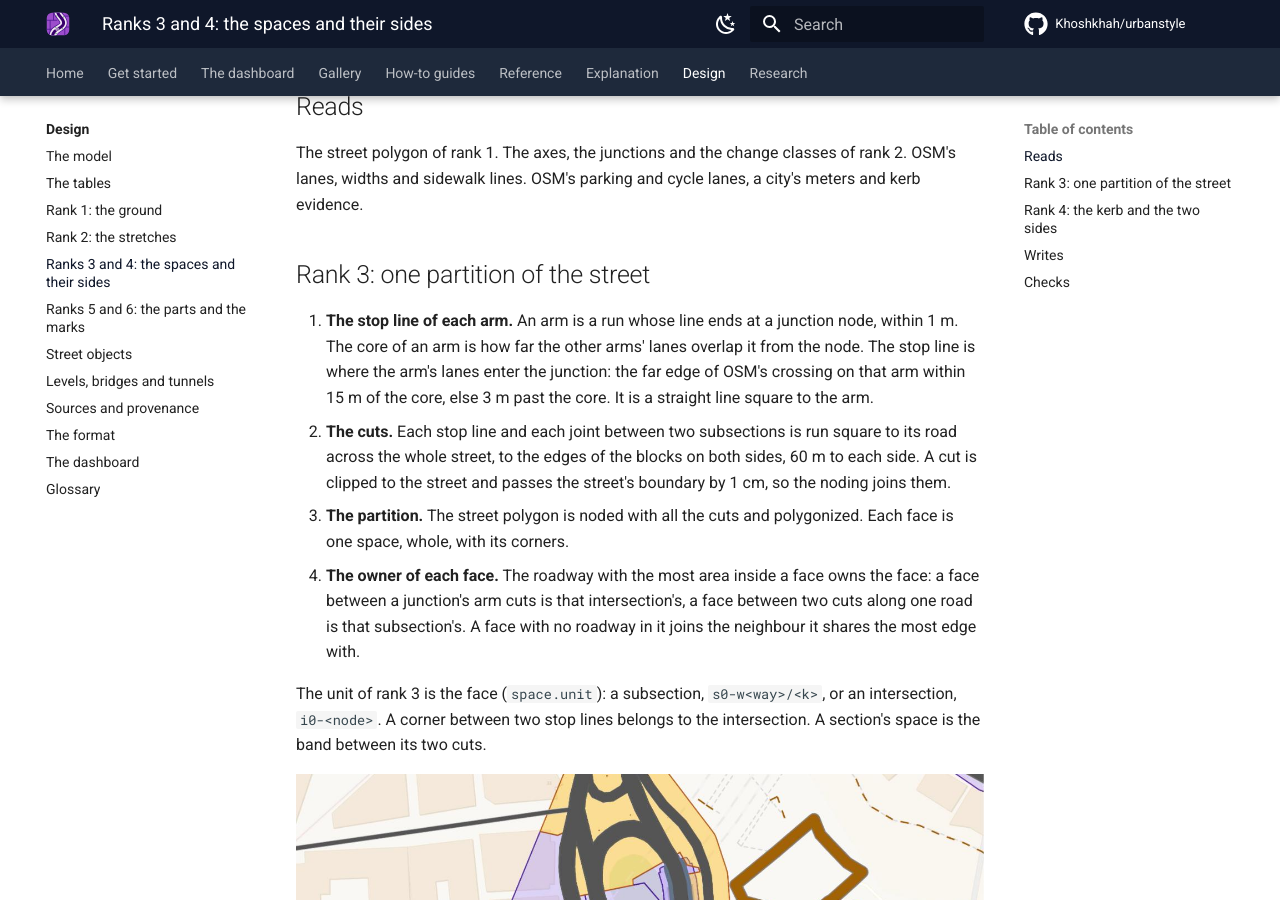
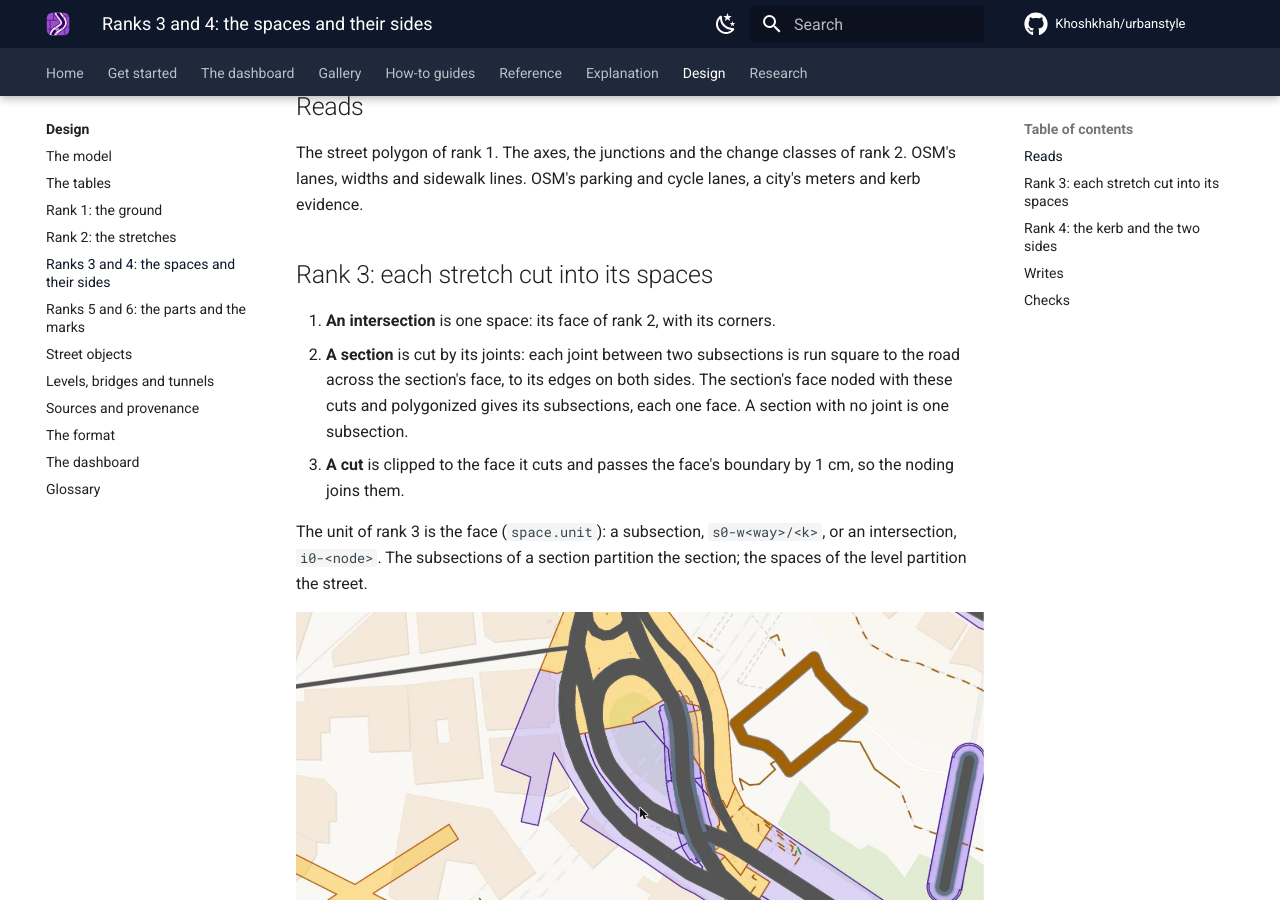
Before and after one commit to Khoshkhah/urbanstyle, an MkDocs documentation site: the page built from docs/design/spaces.md, in a window 1280 px wide and 900 px high, scrolled down 257 px. Built offline with MkDocs 1.6.1 and Material for MkDocs 9.7.7, drawn with Linux system fonts in a browser that asks for light colours; comment, search, counter and statistics services are not loaded.

Commit message:
The design: rank 2 cuts the street by the stop lines, rank 3 cuts each section by its joints
Co-Authored-By: Claude Fable 5.1 <noreply@anthropic.com>

```diff
--- a/docs/design/spaces.md
+++ b/docs/design/spaces.md
@@ -8,21 +8,16 @@ alone. Inside each space the kerb splits the driving side from the walking side.
 The street polygon of rank 1. The axes, the junctions and the change classes of rank 2. OSM's lanes, widths and sidewalk lines. OSM's
 parking and cycle lanes, a city's meters and kerb evidence.
 
-## Rank 3: one partition of the street
+## Rank 3: each stretch cut into its spaces
 
-1. **The stop line of each arm.** An arm is a run whose line ends at a junction node, within 1 m. The core of an arm is how far the
-   other arms' lanes overlap it from the node. The stop line is where the arm's lanes enter the junction: the far edge of OSM's
-   crossing on that arm within 15 m of the core, else 3 m past the core. It is a straight line square to the arm.
-2. **The cuts.** Each stop line and each joint between two subsections is run square to its road across the whole street, to the
-   edges of the blocks on both sides, 60 m to each side. A cut is clipped to the street and passes the street's boundary by 1 cm, so
-   the noding joins them.
-3. **The partition.** The street polygon is noded with all the cuts and polygonized. Each face is one space, whole, with its corners.
-4. **The owner of each face.** The roadway with the most area inside a face owns the face: a face between a junction's arm cuts is
-   that intersection's, a face between two cuts along one road is that subsection's. A face with no roadway in it joins the neighbour
-   it shares the most edge with.
+1. **An intersection** is one space: its face of rank 2, with its corners.
+2. **A section** is cut by its joints: each joint between two subsections is run square to the road across the section's face, to
+   its edges on both sides. The section's face noded with these cuts and polygonized gives its subsections, each one face. A section
+   with no joint is one subsection.
+3. **A cut** is clipped to the face it cuts and passes the face's boundary by 1 cm, so the noding joins them.
 
-The unit of rank 3 is the face (`space.unit`): a subsection, `s0-w<way>/<k>`, or an intersection, `i0-<node>`. A corner between two
-stop lines belongs to the intersection. A section's space is the band between its two cuts.
+The unit of rank 3 is the face (`space.unit`): a subsection, `s0-w<way>/<k>`, or an intersection, `i0-<node>`. The subsections of a
+section partition the section; the spaces of the level partition the street.
 
 ![The cuts at Sainte-Dévote.](../img/steps/06-cuts.png){ width=100% }
 
```
Also changed, not shown: docs/design/stretches.md (+11 -2 lines), docs/design/tables.md (+1 -1 lines).
